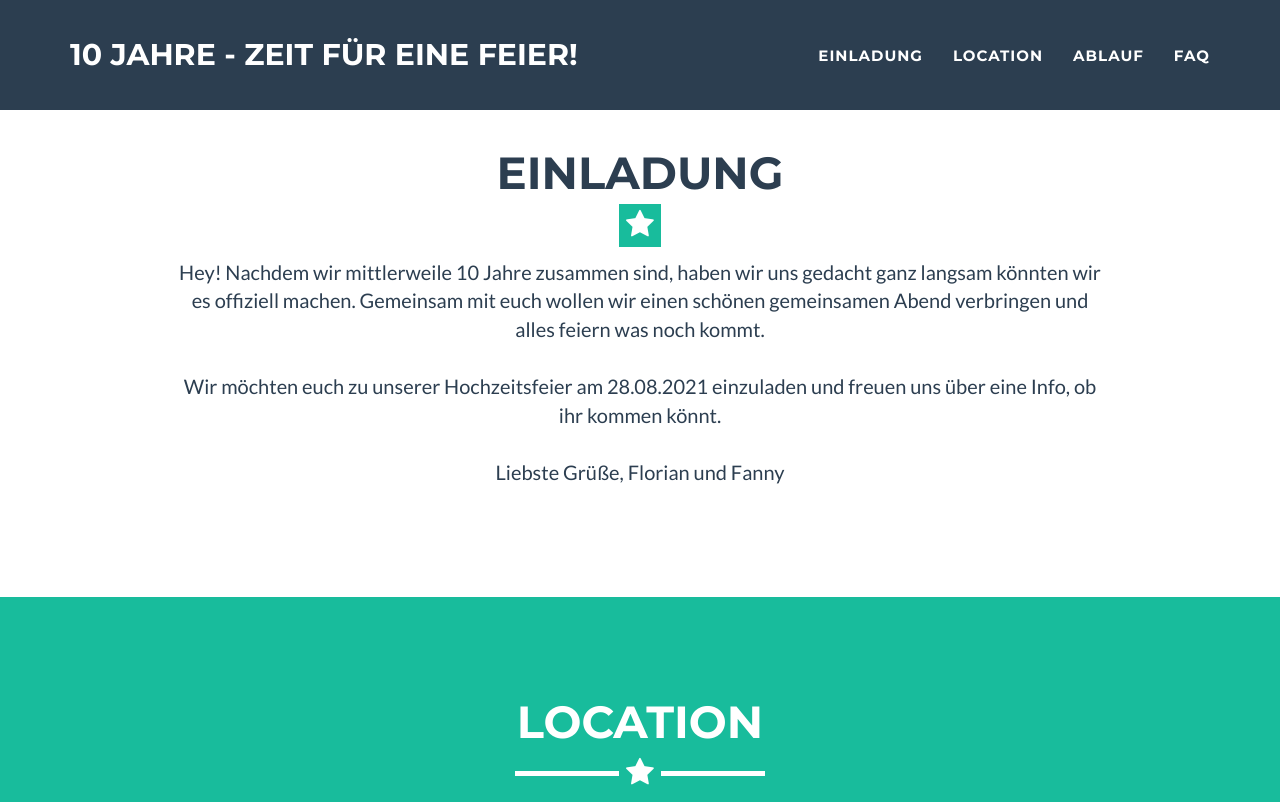
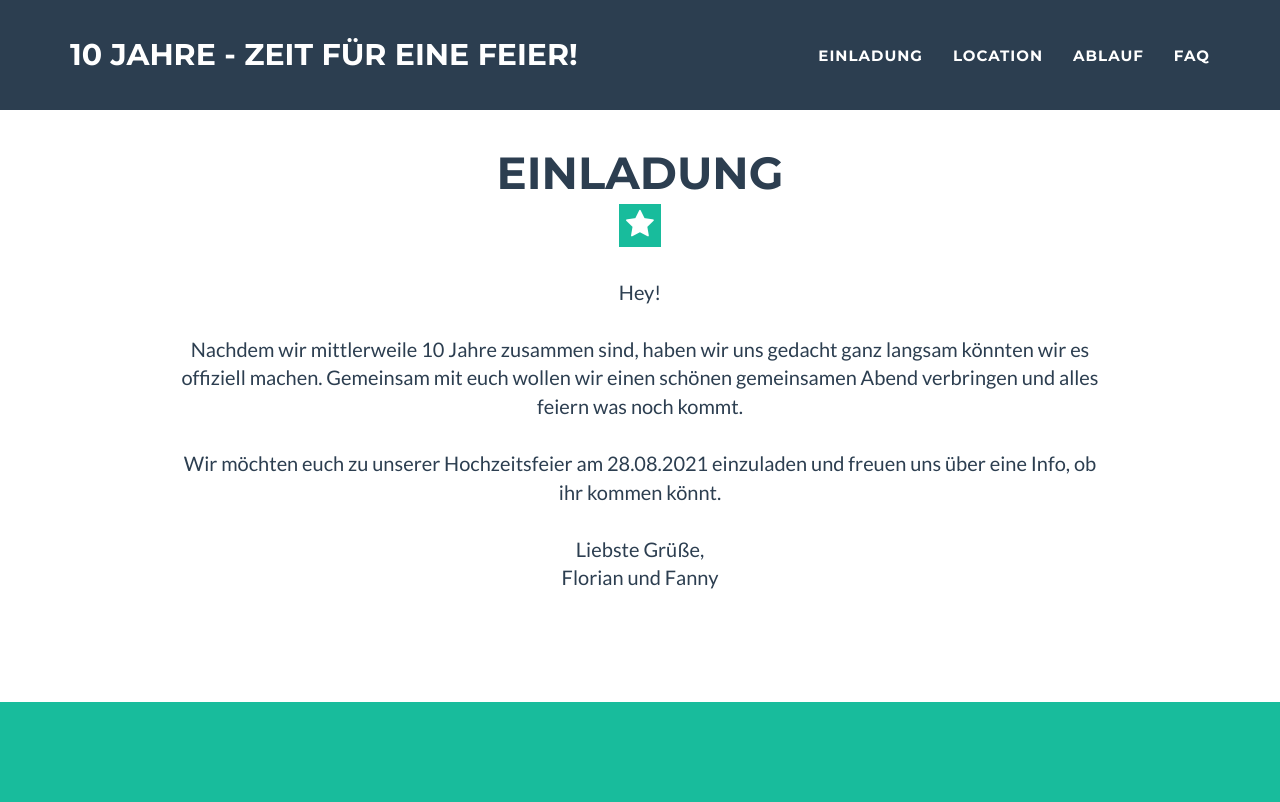
Before and after one commit to Sosian/sosian.github.io, a Jekyll site: the page built from index.html, in a window 1280 px wide and 900 px high, scrolled down 727 px, cut to the strip 0-802 px from the top of the window. Built offline with Jekyll 4.4.1, drawn with Linux system fonts in a browser that asks for light colours.

Commit message:
style einladung

```diff
--- a/_includes/einladung.html
+++ b/_includes/einladung.html
@@ -7,8 +7,11 @@
             </div>
         </div>
         <div class="row">
-            <div style="margin: 0 auto; text-align: center; width: 80%">
-                <p>Hey! Nachdem wir mittlerweile 10 Jahre zusammen sind, haben wir uns gedacht ganz langsam könnten wir es offiziell machen.
+            <div style="padding-top: 20px; margin: 0 auto; text-align: center; width: 80%">
+                <p>Hey!
+                    <br />
+                    <br />
+                    Nachdem wir mittlerweile 10 Jahre zusammen sind, haben wir uns gedacht ganz langsam könnten wir es offiziell machen.
                     Gemeinsam mit euch wollen wir einen schönen gemeinsamen Abend verbringen und alles feiern was noch kommt.
                     <br />
                     <br />
@@ -16,6 +19,7 @@
                     <br />
                     <br />
                     Liebste Grüße,
+                    <br />
                     Florian und Fanny
                 </p>
             </div>
```
